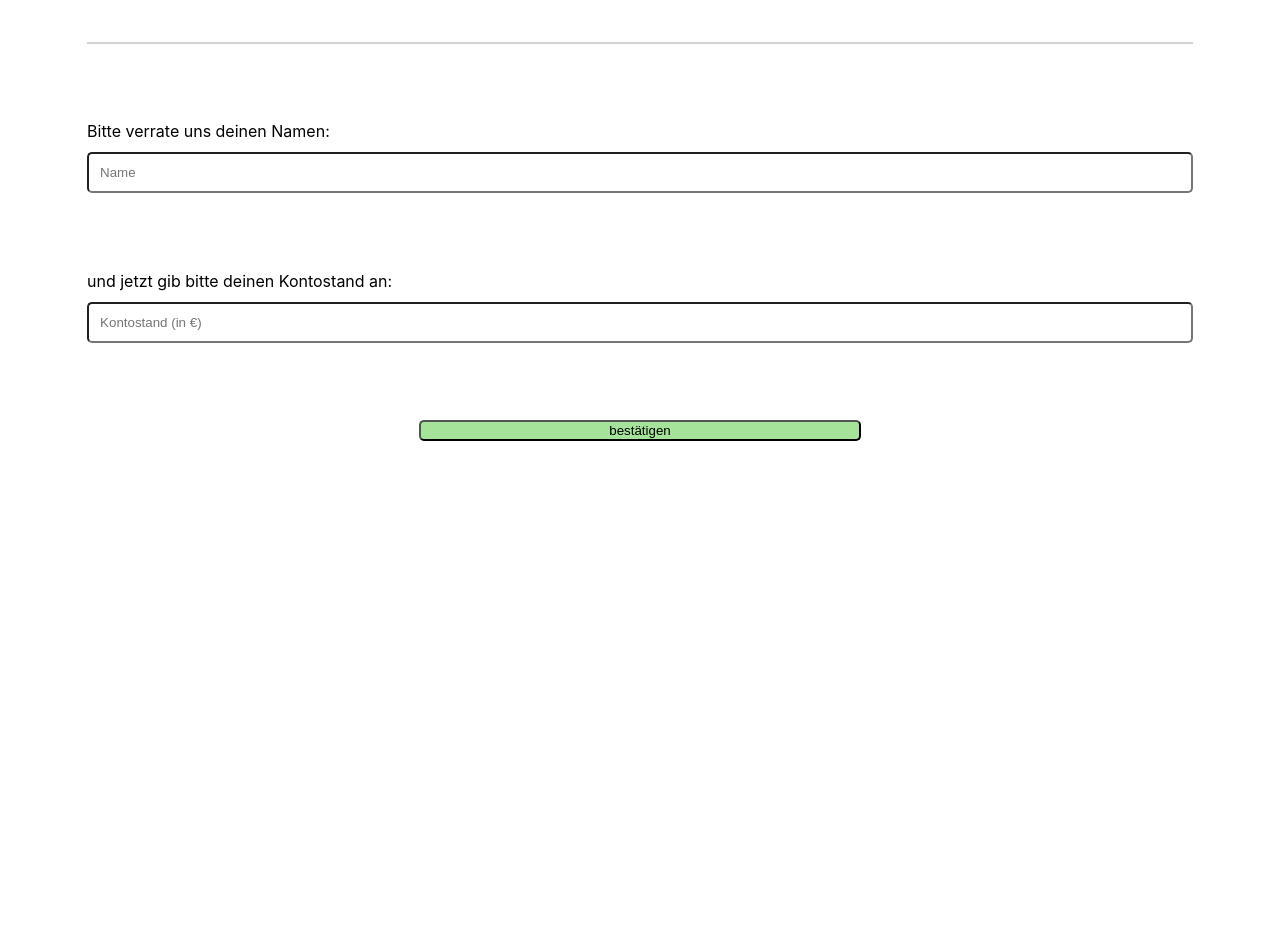
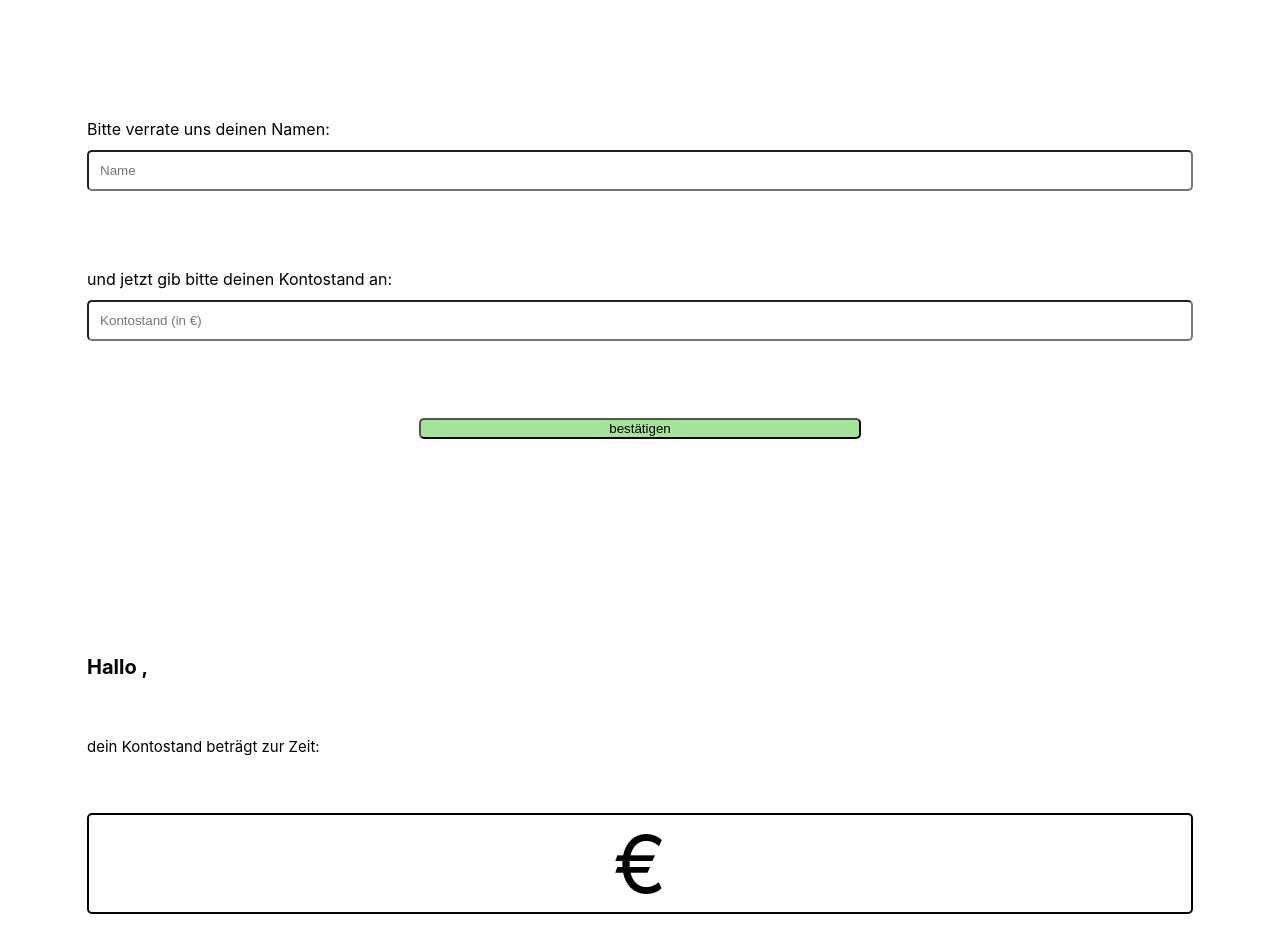
Before and after one commit to JohannaHopp/capstone-project, a Next.js app: page / in a window 1280 px wide. Shown: the part 358-1310 px from the top of the page. Before the commit the page ends 964 px from the top, so only its background shows below. Built offline with nearby package versions, Linux system fonts and the light colour scheme.

Commit message:
changed form

```diff
--- a/components/NameAccountForm.js
+++ b/components/NameAccountForm.js
@@ -4,17 +4,18 @@ import styled from "styled-components";
 export default function NameAccountForm() {
   const [name, setName] = useState("");
   const [kontostand, setKontostand] = useState("");
-  const [newValue, setNewValue] = useState([]);
 
-  const submitData = (event) => {
+  const handleSubmit = (event) => {
     event.preventDefault();
-    const newData = { name: name, kontostand: kontostand };
-    setNewValue([...newValue, newData]);
+    const name = { name };
+    const kontostand = { kontostand };
+    setName("");
+    setKontostand("");
   };
 
   return (
     <>
-      <StyledForm onSubmit={submitData}>
+      <StyledForm onSubmit={handleSubmit}>
         <StyledLabel htmlFor="name">Bitte verrate uns deinen Namen:</StyledLabel>
         <StyledInput
           type="text"
@@ -35,17 +36,13 @@ export default function NameAccountForm() {
         />
         <StyledButton type="submit">bestätigen</StyledButton>
       </StyledForm>
-      <div>
-        {newValue.map((values) => {
-          return (
-            <>
-              <StyledHeadline>Hallo {values.name},</StyledHeadline>
-              <StyledParagraph>dein Kontostand beträgt zur Zeit:</StyledParagraph>
-              <StyledSection>{values.kontostand} €</StyledSection>
-            </>
-          );
-        })}
-      </div>
+      <>
+        <div>
+          <StyledHeadline>Hallo {name},</StyledHeadline>
+          <StyledParagraph>dein Kontostand beträgt zur Zeit:</StyledParagraph>
+          <StyledSection>{kontostand} €</StyledSection>
+        </div>
+      </>
     </>
   );
 }
@@ -54,7 +51,6 @@ const StyledForm = styled.form`
   display: flex;
   flex-direction: column;
   margin: 2%;
-  border-top: 2px solid lightgray;
 `;
 
 const StyledLabel = styled.label`
@@ -87,7 +83,7 @@ const StyledParagraph = styled.p`
 `;
 
 const StyledSection = styled.section`
-  margin: 1% 2% 0%;
+  margin: 5% 2% 0%;
   border: 2px solid;
   border-radius: 5px;
   text-align: center;
```
